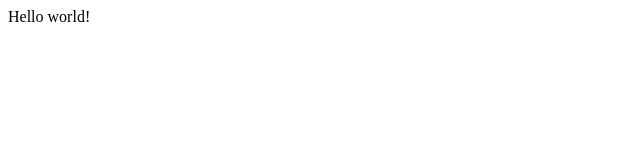
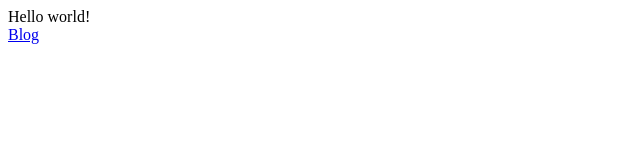
Before and after one commit to terrencewwong/terrencewwong.com, a website: page index.html in a window 1280 px wide. Shown: the full height of the page, 0-640 px from the left. Drawn offline with Linux system fonts and the light colour scheme.

Commit message:
add link to blog

```diff
--- a/index.html
+++ b/index.html
@@ -1 +1,5 @@
 Hello world!
+
+<div>
+  <a href="/blog">Blog</a>
+</div>
```
